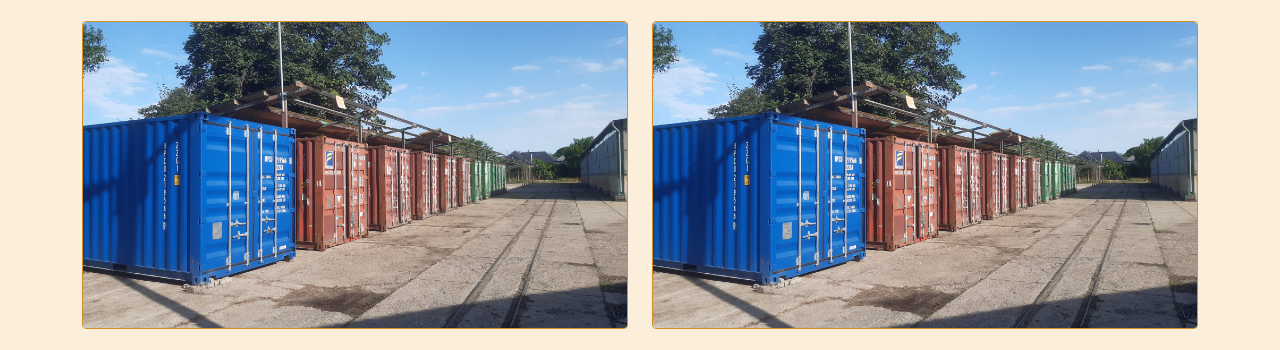
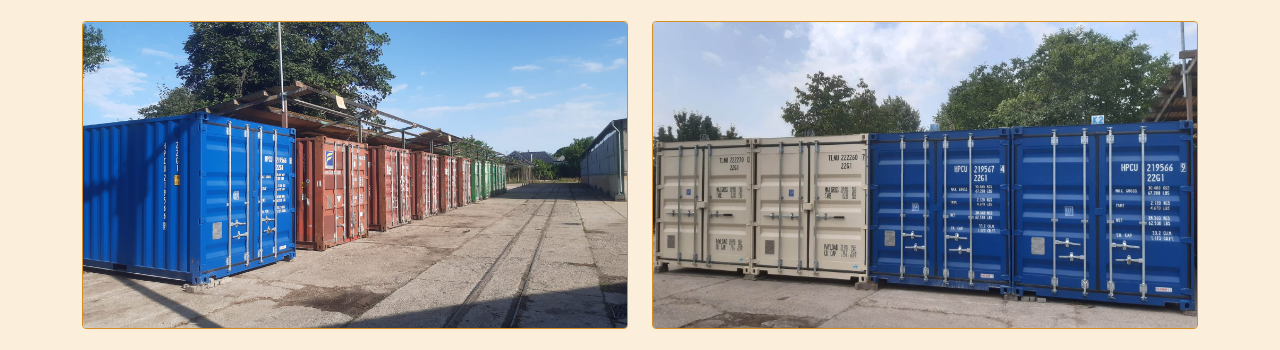
Before and after one commit to Ahimcsatai/bajakontenerpark, a plain HTML site: page index.html in a window 1280 px wide. Shown: the part 146-496 px from the top of the page. Drawn offline with Linux system fonts and the light colour scheme.

Commit message:
kép csere

```diff
--- a/index.html
+++ b/index.html
@@ -41,7 +41,7 @@
             <div class="col mb-4">
                 <a >
               <div class="card">
-                <img src="./kontenerkepek/kontenerek.jpg" class="card-img-top" alt="kontenerek">
+                <img src="./kontenerkepek/kontenerek2.jpg" class="card-img-top" alt="kontenerek">
 
               </div>
               </a>
```
Also changed, not shown: kontener2.jpg (added), kontenerkepek/kontenerek2.jpg (added).
